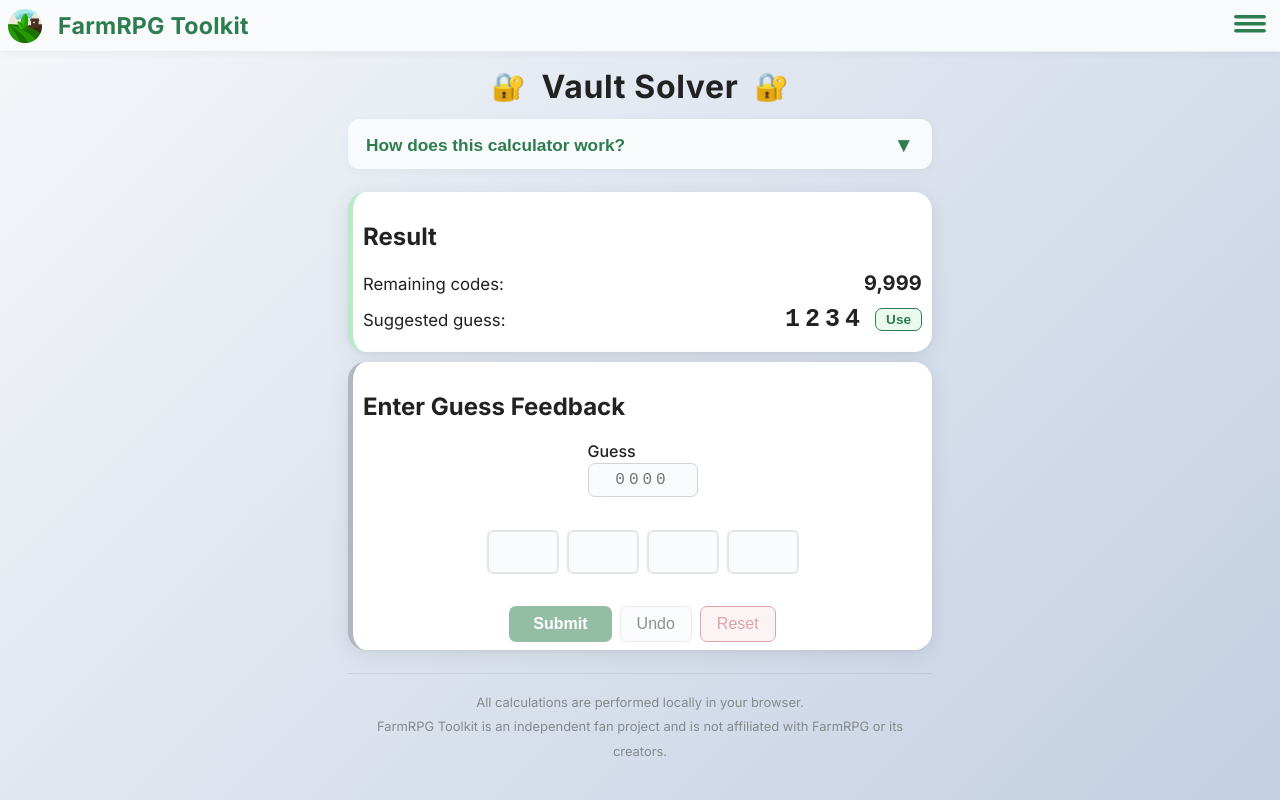
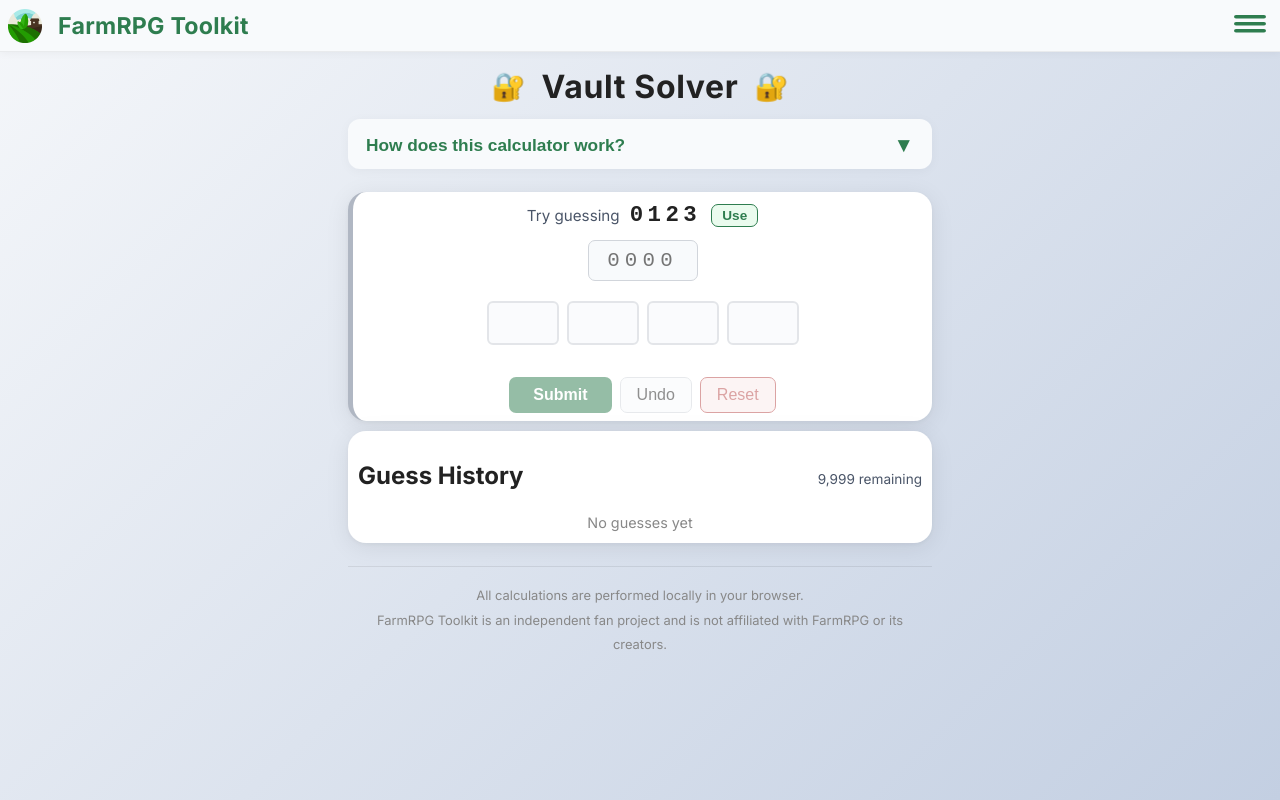
Before and after one commit to LexOsrs/farmrpg-toolkit, a React (Vite) app: page /vault in a window 1280 px wide. Built offline with nearby package versions, Linux system fonts and the light colour scheme.

Commit message:
updates and tests

```diff
--- a/scripts/simulate-vault.ts
+++ b/scripts/simulate-vault.ts
@@ -17,7 +17,7 @@
 function simulateNode(candidates: string[], depth: number): Map<number, number> {
   if (candidates.length === 0) return new Map();
 
-  const guess = depth === 0 ? '1234' : pickBestGuess(candidates);
+  const guess = depth === 0 ? '0123' : pickBestGuess(candidates);
   const guessNum = depth + 1;
 
   if (depth <= 1) {
@@ -60,7 +60,7 @@
 }
 
 console.log('Simulating vault solver against all 9,999 codes...');
-console.log('First guess: 1234\n');
+console.log('First guess: 0123\n');
 
 const startTime = performance.now();
 const distribution = simulateNode(ALL_CODES, 0);
--- a/src/calculators/vault.ts
+++ b/src/calculators/vault.ts
@@ -124,22 +124,13 @@
 export function pickBestGuess(candidates: string[]): string {
   if (candidates.length <= 2) return candidates[0]!;
 
-  // Find "live" digits — those that appear in at least one candidate.
-  // Guesses using dead digits waste positions on zero-information slots.
-  const liveDigits = new Uint8Array(10);
-  for (const code of candidates) {
-    for (let i = 0; i < 4; i++) liveDigits[code.charCodeAt(i) - 48] = 1;
-  }
-
   const candidateSet = new Set(candidates);
   let bestGuess = candidates[0]!;
-  let bestScore = Infinity;
-  let bestDeadCount = 4;
+  let bestEntropy = Infinity;
+  let bestMaxBucket = Infinity;
   let bestIsCandidate = false;
 
   // Search ALL codes (not just candidates) to find information-maximizing guesses.
-  // A non-candidate guess that tests new digits can eliminate far more possibilities
-  // than a "safe" candidate guess that confirms known information.
   const buckets = new Int32Array(81);
 
   for (const guess of ALL_CODES) {
@@ -149,29 +140,27 @@
       buckets[key] = buckets[key]! + 1;
     }
 
+    // Entropy: maximize -sum(p * log(p)), equiv. to minimize sum(b * log(b))
+    let entropySum = 0;
     let maxBucket = 0;
     for (let k = 0; k < 81; k++) {
-      if (buckets[k]! > maxBucket) maxBucket = buckets[k]!;
+      const b = buckets[k]!;
+      if (b > 0) entropySum += b * Math.log(b);
+      if (b > maxBucket) maxBucket = b;
     }
 
-    if (maxBucket > bestScore) continue;
-
-    // Count positions using eliminated digits (waste)
-    let deadCount = 0;
-    for (let i = 0; i < 4; i++) {
-      if (!liveDigits[guess.charCodeAt(i) - 48]) deadCount++;
-    }
+    if (entropySum > bestEntropy) continue;
 
     const isCandidate = candidateSet.has(guess);
 
-    // Rank: 1) lower max bucket, 2) fewer dead digits, 3) prefer candidates
+    // Rank: 1) higher entropy (lower sum), 2) lower max bucket, 3) prefer candidates
     if (
-      maxBucket < bestScore ||
-      (maxBucket === bestScore && deadCount < bestDeadCount) ||
-      (maxBucket === bestScore && deadCount === bestDeadCount && isCandidate && !bestIsCandidate)
+      entropySum < bestEntropy ||
+      (entropySum === bestEntropy && maxBucket < bestMaxBucket) ||
+      (entropySum === bestEntropy && maxBucket === bestMaxBucket && isCandidate && !bestIsCandidate)
     ) {
-      bestScore = maxBucket;
-      bestDeadCount = deadCount;
+      bestEntropy = entropySum;
+      bestMaxBucket = maxBucket;
       bestGuess = guess;
       bestIsCandidate = isCandidate;
     }
@@ -184,7 +173,7 @@
   if (guesses.length === 0) {
     return {
       remainingCount: 9999,
-      suggestedGuess: '1234',
+      suggestedGuess: '0123',
       solved: false,
       impossible: false,
     };
--- a/src/pages/VaultSolver/VaultSolver.module.css
+++ b/src/pages/VaultSolver/VaultSolver.module.css
@@ -10,15 +10,22 @@
   font-size: 1.7em;
 }
 
+.suggestionLabel {
+  font-size: 0.95em;
+  color: var(--color-text-muted);
+}
+
 .suggestedRow {
-  display: inline-flex;
+  display: flex;
   align-items: center;
+  justify-content: center;
   gap: 10px;
+  margin-bottom: 12px;
 }
 
 .suggestedGuess {
   font-family: 'Courier New', Courier, monospace;
-  font-size: 1.25em;
+  font-size: 1.4em;
   font-weight: 700;
   letter-spacing: 0.2em;
 }
@@ -93,7 +100,20 @@
   cursor: default;
 }
 
-/* Smaller tiles for guess history */
+/* Guess history */
+.historyHeader {
+  display: flex;
+  align-items: baseline;
+  justify-content: space-between;
+}
+
+.historyEmpty {
+  font-size: 0.9em;
+  color: var(--color-text-dim);
+  text-align: center;
+  padding: 4px 0;
+}
+
 .historyRow {
   display: flex;
   align-items: center;
@@ -159,6 +179,11 @@
   flex-direction: column;
   align-items: center;
   gap: 8px;
+}
+
+.remainingText {
+  font-size: 0.85em;
+  color: var(--color-text-muted);
 }
 
 .tileHint {
@@ -257,10 +282,11 @@
   color: var(--color-gain);
   border: 1.5px solid var(--color-gain);
   border-radius: var(--radius-md);
-  padding: 10px 14px;
+  padding: 12px 16px;
   font-weight: 600;
+  font-size: 1.05em;
   text-align: center;
-  margin-top: 8px;
+  margin-bottom: 12px;
 }
 
 .errorBanner {
--- a/src/pages/VaultSolver/VaultSolver.tsx
+++ b/src/pages/VaultSolver/VaultSolver.tsx
@@ -4,8 +4,6 @@
 import { formatNumber } from '../../utils/format';
 import Card from '../../components/Card/Card';
 import InfoCard from '../../components/InfoCard/InfoCard';
-import ResultRow from '../../components/ResultRow/ResultRow';
-import InputGroup from '../../components/InputGroup/InputGroup';
 import styles from './VaultSolver.module.css';
 
 function tileClass(color: TileColor): string {
@@ -65,6 +63,7 @@
   // Check if the current input is a possible code (consistent with all feedback so far)
   const successChance = useMemo(() => {
     if (!isFullGuess || result.solved || result.impossible || result.remainingCount === 0) return null;
+    if (guessInput === '0000') return 0;
     for (const { guess, feedback: fb } of guesses) {
       const computed = computeFeedback(guess, guessInput);
       if (computed[0] !== fb[0] || computed[1] !== fb[1] || computed[2] !== fb[2] || computed[3] !== fb[3]) {
@@ -90,17 +89,24 @@
           <li><strong>Click each tile</strong> to match the feedback you received: <strong>Gray</strong> (not in code), <strong>Yellow</strong> (right digit, wrong spot), <strong>Blue</strong> (right digit, right spot).</li>
           <li>The solver will suggest the <strong>best next guess</strong> to narrow down the possibilities.</li>
           <li>Digits can repeat and leading zeros are valid (e.g., 0012).</li>
+          <li>Solves in <strong>4.16 guesses</strong> on average, <strong>5 max</strong>. ~76% of codes solved in 4 or fewer.</li>
         </ul>
       </InfoCard>
 
-      <Card variant="results">
-        <h2>Result</h2>
-        <ResultRow label="Remaining codes:" value={formatNumber(result.remainingCount)} />
+      <Card variant="inputs">
+        {result.solved && (
+          <div className={styles.solvedBanner}>
+            Solved in {guesses.length} {guesses.length === 1 ? 'guess' : 'guesses'}! The code is {result.suggestedGuess}
+          </div>
+        )}
+        {result.impossible && (
+          <div className={styles.errorBanner}>
+            No possible codes match the given feedback. Check your entries for errors.
+          </div>
+        )}
         {!result.solved && !result.impossible && (
-          <ResultRow
-            label="Suggested guess:"
-            value={
-              <span className={styles.suggestedRow}>
+          <div className={styles.suggestedRow}>
+            <span className={styles.suggestionLabel}>Try guessing</span>
             <span className={styles.suggestedGuess}>{result.suggestedGuess}</span>
             <button
               type="button"
@@ -112,26 +118,10 @@
             >
               Use
             </button>
-              </span>
-            }
-          />
-        )}
-        {result.solved && (
-          <div className={styles.solvedBanner}>
-            Solved! The code is {result.suggestedGuess}
           </div>
         )}
-        {result.impossible && (
-          <div className={styles.errorBanner}>
-            No possible codes match the given feedback. Check your entries for errors.
-          </div>
-        )}
-      </Card>
 
-      <Card variant="inputs">
-        <h2>Enter Guess Feedback</h2>
         <div className={styles.inputSection}>
-          <InputGroup label="Guess" htmlFor="vaultGuess">
           <input
             type="text"
             id="vaultGuess"
@@ -148,7 +138,6 @@
             }}
             onKeyDown={e => { if (e.key === 'Enter' && isFullGuess && !result.solved) handleSubmit(); }}
           />
-          </InputGroup>
           {successChance !== null && (
             <div className={successChance > 0 ? (styles.chanceBadge ?? '') : (styles.chanceBadgeZero ?? '')}>
               {successChance > 0
@@ -160,7 +149,7 @@
           <div className={styles.tileRow}>
             {([0, 1, 2, 3] as const).map(i => {
               const d = digits[i]!;
-              const isDigit = d >= '0' && d <= '9';
+              const hasDigit = d >= '0' && d <= '9';
               const colorClass = isFullGuess ? tileClass(feedback[i]) : (styles.tileEmpty ?? '');
               return (
                 <button
@@ -169,9 +158,9 @@
                   className={`${styles.tile ?? ''} ${colorClass}`}
                   disabled={!isFullGuess || result.solved}
                   onClick={() => cycleTile(i)}
-                  aria-label={`Digit ${d}, ${isFullGuess ? feedback[i] : 'empty'}. Click to change.`}
+                  aria-label={hasDigit ? `Digit ${d}, ${isFullGuess ? feedback[i] : 'empty'}. Click to change.` : 'Empty'}
                 >
-                  {isDigit ? d : ''}
+                  {hasDigit ? d : ''}
                 </button>
               );
             })}
@@ -206,9 +195,18 @@
         </div>
       </Card>
 
-      {guesses.length > 0 && (
       <Card>
+        <div className={styles.historyHeader}>
           <h2>Guess History</h2>
+          {!result.solved && !result.impossible && (
+            <span className={styles.remainingText}>
+              {formatNumber(result.remainingCount)} remaining
+            </span>
+          )}
+        </div>
+        {guesses.length === 0 && (
+          <div className={styles.historyEmpty}>No guesses yet</div>
+        )}
         {guesses.map((g, i) => (
           <div key={i} className={styles.historyRow}>
             <span className={styles.historyNum}>{i + 1}</span>
@@ -225,7 +223,6 @@
           </div>
         ))}
       </Card>
-      )}
     </>
   );
 }
```
Also changed, not shown: 1 other file (tests, documents, lock files or other folders). Lines whose indentation alone changed are shown as unchanged.
